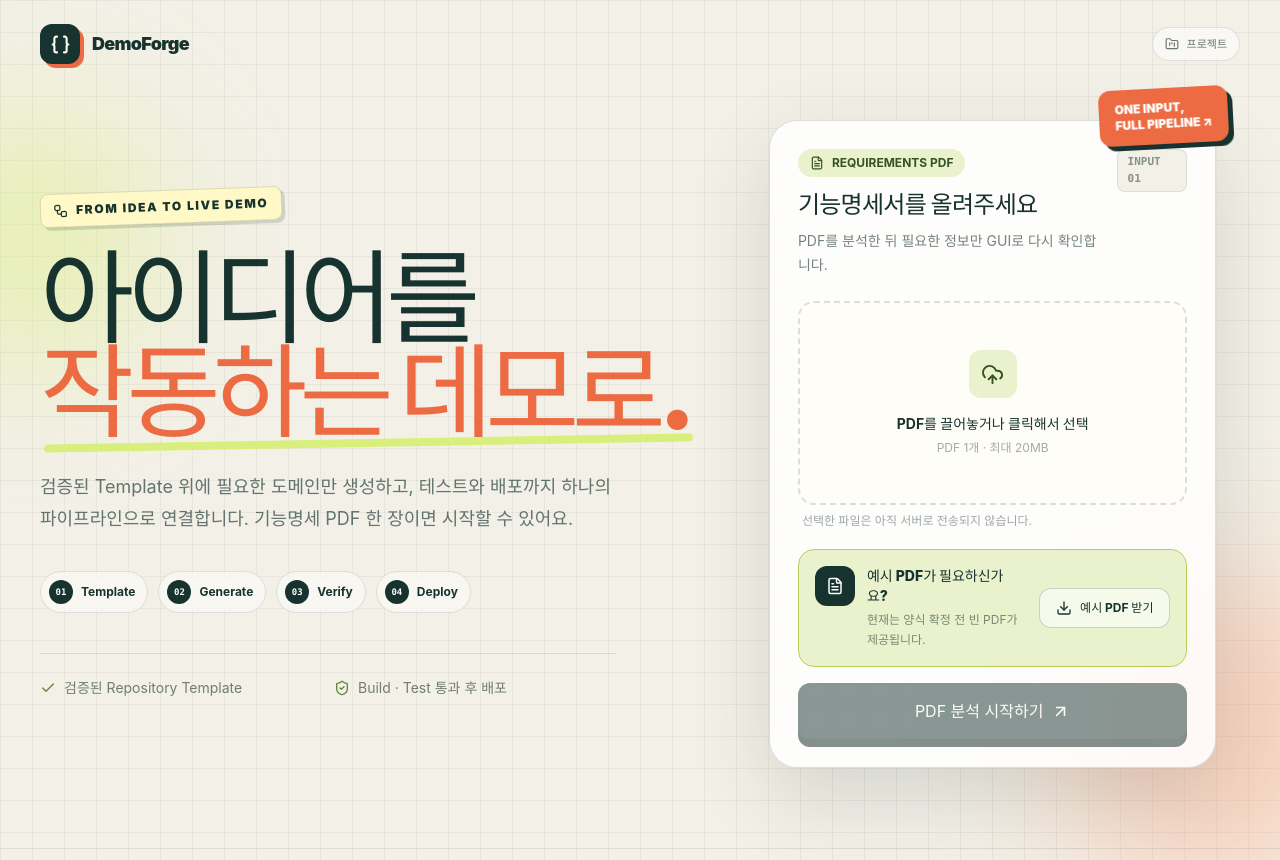
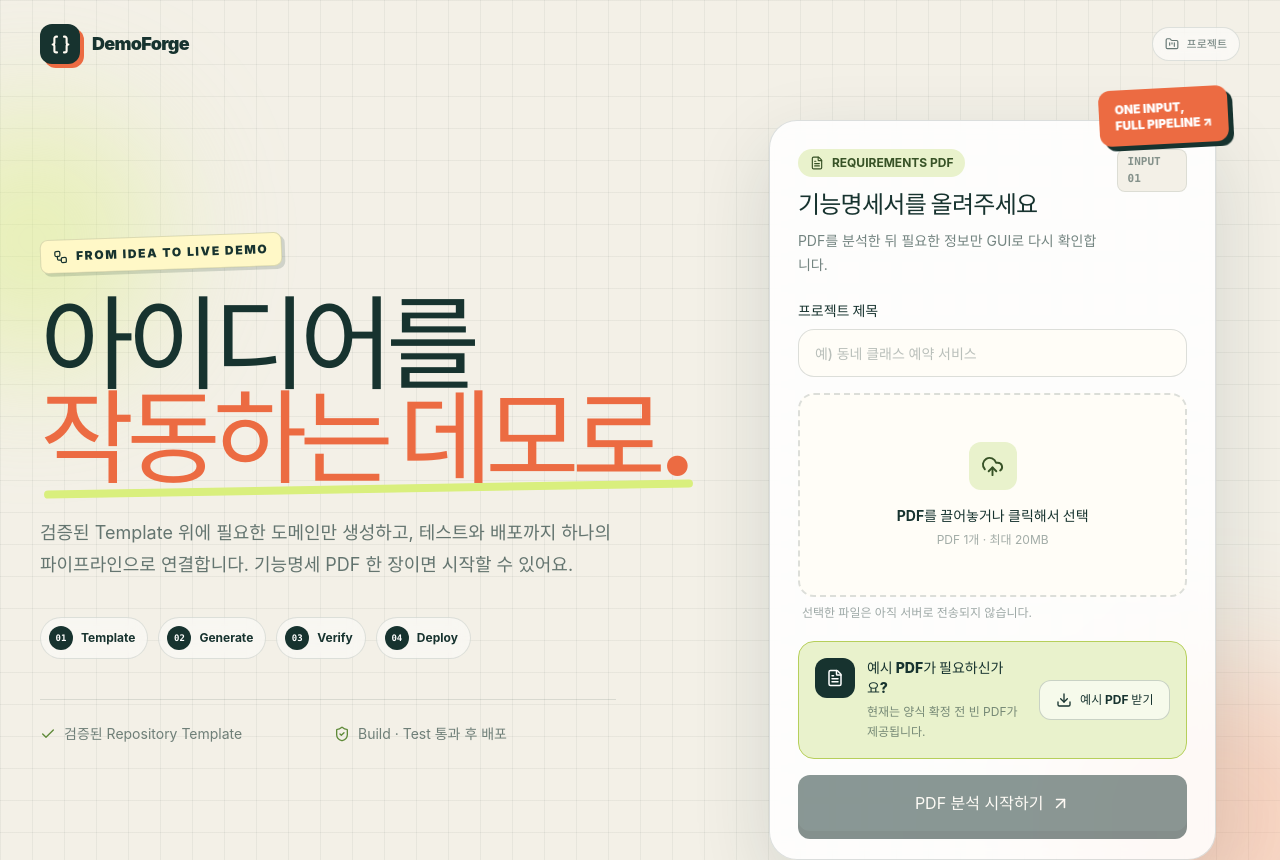
Before and after one commit to UNITHON-modakbul/modakbul_frontend, a React (Vite) app: page /projects/new in a window 1280 px wide. Shown: the top 860 px of the page. Built offline with nearby package versions, Linux system fonts and the light colour scheme; no server answers.

Commit message:
feat: pdf 및 프로젝트 업로드

```diff
--- a/src/features/project/components/ProjectPdfUpload.tsx
+++ b/src/features/project/components/ProjectPdfUpload.tsx
@@ -2,6 +2,7 @@ import {
   ArrowUpRight,
   Download,
   FileText,
+  LoaderCircle,
   UploadCloud,
   X,
 } from 'lucide-react'
@@ -9,6 +10,10 @@ import { useRef, useState, type DragEvent } from 'react'
 import { useNavigate } from 'react-router'
 import { Button } from '../../../components/ui/Button.tsx'
 import { cn } from '../../../utils/cn.ts'
+import {
+  getPdfAnalysisErrorMessage,
+  useAnalyzePdf,
+} from '../hooks/useAnalyzePdf.ts'
 
 const MAX_FILE_SIZE = 20 * 1024 * 1024
 
@@ -33,7 +38,9 @@ function getPdfError(file: File) {
 
 export function ProjectPdfUpload() {
   const navigate = useNavigate()
+  const analyzePdf = useAnalyzePdf()
   const inputRef = useRef<HTMLInputElement>(null)
+  const [projectName, setProjectName] = useState('')
   const [file, setFile] = useState<File | null>(null)
   const [error, setError] = useState<string | null>(null)
   const [isDragging, setIsDragging] = useState(false)
@@ -41,6 +48,7 @@ export function ProjectPdfUpload() {
   const selectFile = (selectedFile?: File) => {
     if (!selectedFile) return
 
+    analyzePdf.reset()
     const validationError = getPdfError(selectedFile)
     setError(validationError)
 
@@ -56,9 +64,19 @@ export function ProjectPdfUpload() {
   }
 
   const clearFile = () => {
+    analyzePdf.reset()
     setFile(null)
     setError(null)
     if (inputRef.current) inputRef.current.value = ''
+  }
+
+  const handleAnalyze = () => {
+    const name = projectName.trim()
+    if (!file || !name) return
+
+    analyzePdf.mutate({ file, name }, {
+      onSuccess: () => navigate('/requirements/review'),
+    })
   }
 
   return (
@@ -79,6 +97,29 @@ export function ProjectPdfUpload() {
         <span className="hidden rounded-lg border border-[#17332f]/10 bg-[#f3f0e7] px-2.5 py-1 font-mono text-[11px] font-bold text-[#17332f]/50 sm:block">
           INPUT 01
         </span>
+      </div>
+
+      <div className="mb-4">
+        <label
+          className="mb-2 block text-sm font-extrabold text-[#17332f]"
+          htmlFor="project-name"
+        >
+          프로젝트 제목
+        </label>
+        <input
+          autoComplete="off"
+          className="h-12 w-full rounded-2xl border border-[#17332f]/15 bg-[#fffdf7] px-4 text-sm font-bold text-[#17332f] outline-none transition placeholder:font-medium placeholder:text-[#17332f]/30 focus:border-[#ec6b42] focus:ring-4 focus:ring-[#ec6b42]/10 disabled:cursor-wait disabled:opacity-60"
+          disabled={analyzePdf.isPending}
+          id="project-name"
+          maxLength={100}
+          onChange={(event) => {
+            analyzePdf.reset()
+            setProjectName(event.target.value)
+          }}
+          placeholder="예) 동네 클래스 예약 서비스"
+          type="text"
+          value={projectName}
+        />
       </div>
 
       <div
@@ -161,7 +202,11 @@ export function ProjectPdfUpload() {
         role="status"
       >
         {error ??
-          '선택한 파일은 아직 서버로 전송되지 않습니다.'}
+          (analyzePdf.isError
+            ? getPdfAnalysisErrorMessage(analyzePdf.error)
+            : analyzePdf.isPending
+              ? 'PDF 분석과 프로젝트 생성을 순서대로 진행하고 있어요.'
+              : '선택한 파일은 아직 서버로 전송되지 않습니다.')}
       </p>
 
       <div className="mt-4 flex flex-col gap-4 rounded-2xl border border-[#b6cf5b] bg-[#e9f2cc] p-4 sm:flex-row sm:items-center sm:justify-between">
@@ -195,13 +240,22 @@ export function ProjectPdfUpload() {
 
       <Button
         className="mt-4 w-full"
-        disabled={!file}
-        onClick={() => navigate('/requirements/review')}
+        disabled={!file || !projectName.trim() || analyzePdf.isPending}
+        onClick={handleAnalyze}
         size="lg"
         type="button"
       >
-        PDF 분석 시작하기
-        <ArrowUpRight aria-hidden="true" size={19} />
+        {analyzePdf.isPending ? (
+          <>
+            <LoaderCircle aria-hidden="true" className="animate-spin" size={19} />
+            PDF 분석 및 프로젝트 생성 중
+          </>
+        ) : (
+          <>
+            PDF 분석 시작하기
+            <ArrowUpRight aria-hidden="true" size={19} />
+          </>
+        )}
       </Button>
     </section>
   )
--- /dev/null
+++ b/src/features/project/hooks/useAnalyzePdf.ts
@@ -0,0 +1,63 @@
+import { useMutation } from "@tanstack/react-query";
+import { isAxiosError } from "axios";
+import { api } from "../../../lib/api.ts";
+
+interface PdfUploadResponse {
+  data: {
+    pdfId: string;
+  };
+}
+
+interface CreateProjectFromPdfRequest {
+  file: File;
+  name: string;
+}
+
+async function createProjectFromPdf({
+  file,
+  name,
+}: CreateProjectFromPdfRequest) {
+  const formData = new FormData();
+  formData.append("file", file);
+
+  const pdfResponse = await api.post<PdfUploadResponse>(
+    "/api/v1/pdfs",
+    formData,
+  );
+
+  const projectResponse = await api.post<unknown>("/api/v1/projects", {
+    sourcePdfId: pdfResponse.data.data.pdfId,
+    name,
+  });
+
+  return {
+    pdfId: pdfResponse.data.data.pdfId,
+    project: projectResponse.data,
+  };
+}
+
+export function useAnalyzePdf() {
+  return useMutation({
+    mutationFn: createProjectFromPdf,
+  });
+}
+
+export function getPdfAnalysisErrorMessage(error: unknown) {
+  if (!isAxiosError(error)) {
+    return "PDF 분석과 프로젝트 생성을 완료하지 못했어요. 잠시 후 다시 시도해주세요.";
+  }
+
+  if (!error.response) {
+    return "분석 서버에 연결할 수 없어요. 네트워크 상태를 확인해주세요.";
+  }
+
+  if (error.response.status === 413) {
+    return "서버에서 허용하는 PDF 용량을 초과했어요.";
+  }
+
+  if (error.response.status >= 500) {
+    return "분석 서버에 문제가 발생했어요. 잠시 후 다시 시도해주세요.";
+  }
+
+  return "PDF 분석 또는 프로젝트 생성 요청을 완료하지 못했어요. 입력 내용을 확인해주세요.";
+}
--- a/src/lib/api.ts
+++ b/src/lib/api.ts
@@ -1,9 +1,9 @@
-import axios from 'axios'
+import axios from "axios";
 
 export const api = axios.create({
-  baseURL: import.meta.env.VITE_API_BASE_URL ?? '/api',
+  baseURL: import.meta.env.VITE_API_BASE_URL ?? "http://api.mvpilot.cloud:8080",
   headers: {
-    'Content-Type': 'application/json',
+    Accept: "application/json",
   },
-  timeout: 10_000,
-})
+  timeout: 10 * 60 * 1000,
+});
```
